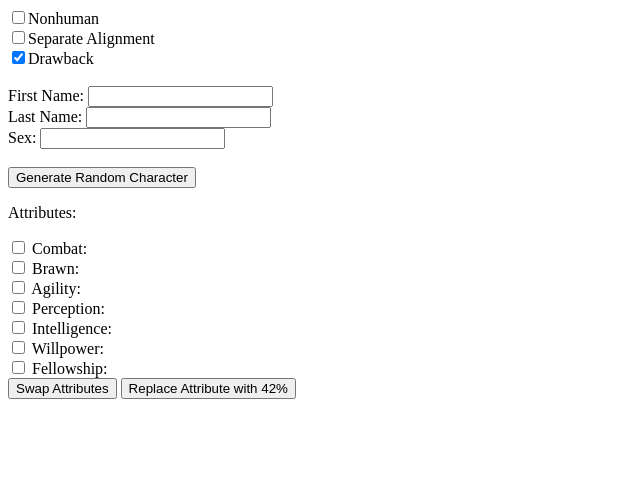
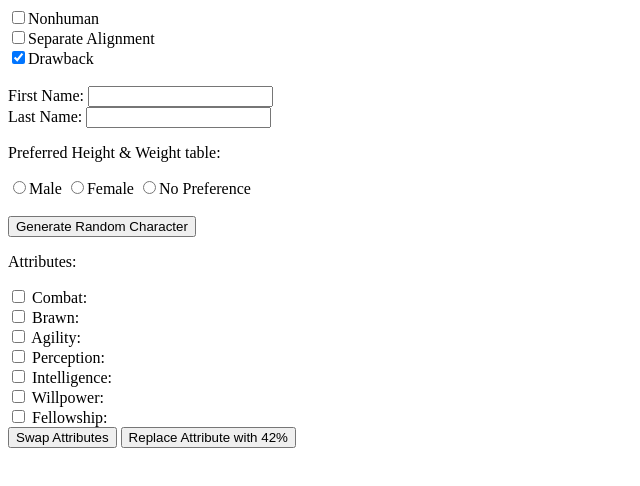
Before and after one commit to SuperbHaggis/zweihander-character-generator, a plain HTML site: page index.html in a window 1280 px wide. Shown: the whole page, without its empty margins (0-640 px from the left). Drawn offline with Linux system fonts and the light colour scheme.

Commit message:
added radio buttons for sex selection

```diff
--- a/index.html
+++ b/index.html
@@ -18,8 +18,10 @@
     First Name: <input type="text" name="name" id="name-input" value="" \>
     <br>
     Last Name: <input type="text" name="last-name" id="last-name-input" value="" \>
-    <br>
-    Sex: <input type="text" name="sex" id="sex-input" value="" \>
+    <p>Preferred Height & Weight table:</p>
+    <input type="radio" name="sex" value="male">Male
+    <input type="radio" name="sex" value="female">Female
+    <input type="radio" name="sex" value="either">No Preference
     <br>
     <br>
     <button id="generate">Generate Random Character</button>
```
